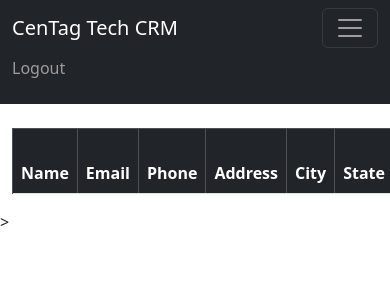
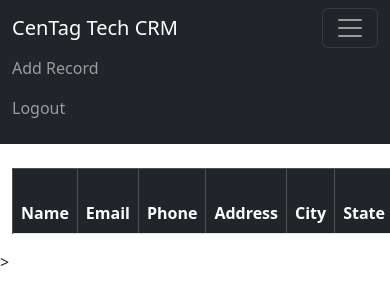
Before and after one commit to centag22/Django_Crm, a Django app: page / in a window 390 px wide, after a click that opens the changed part; the page is wider, and only the part inside the window is pictured. Shown: the top 305 px of that part. Run offline with Django 4.2, Linux system fonts and the light colour scheme; the visitor is signed in with stand-in values (Sample User, id 1); data that the repository does not hold is empty.

Commit message:
Complete Crm Moditification

```diff
--- a/website/templates/home.html
+++ b/website/templates/home.html
@@ -30,8 +30,8 @@
       {% if records %}
       {% for record in records %}
       <tr>
-          <td>{{ record.first_name }}
-            {{ record.last_name }}</td>
+          <td><a href="{% url 'record' record.id %}">{{ record.first_name }}
+            {{ record.last_name }}</a></td>
           <td>{{ record.email }}</td>
           <td>{{ record.phone }}</td>
           <td>{{ record.address }}</td>
@@ -56,7 +56,7 @@
 
 
 {% else %}
-<div class="col-md-6 offset-md-3"></div>
+<div class="col-md-6 offset-md-3">
 <h1> Login </h1>
 </br>
 
@@ -73,11 +73,11 @@
         <br/>
 
         <button type="submit" class="btn btn-secondary">Login</button>
-      </form>
+
 
 </form>
 
-
+</div>
 
 {% endif %}
 
--- a/website/templates/navbar.html
+++ b/website/templates/navbar.html
@@ -8,6 +8,9 @@
         <ul class="navbar-nav me-auto mb-2 mb-lg-0">
 
           {% if user.is_authenticated %}
+          <li class="nav-item">
+            <a class="nav-link" href="{% url 'add_record' %}">Add Record</a>
+          </li>
 
           <li class="nav-item">
             <a class="nav-link" href="{% url 'logout' %}">Logout</a>
--- a/website/templates/record.html
+++ b/website/templates/record.html
@@ -39,7 +39,10 @@
   <br/></br>
   <a href="{% url 'home' %}" class="btn btn-secondary">Back</a>
 
-  <a href="{% url 'home' %}" class="btn btn-danger">Delete</a>
+  <a href="{% url 'delete_record' customer_record.id %}" class="btn btn-danger">Delete</a>
+
+
+  <a href="{% url 'update_record' customer_record.id %}" class="btn btn-secondary">Update Record</a>
 
 
 
--- a/website/templates/register.html
+++ b/website/templates/register.html
@@ -2,7 +2,7 @@
 {% block content %}
 
 
-
+<div class="col-md-6 offset-md-3">
 <h1>Register</h1>
 <br/>
 
@@ -12,9 +12,9 @@
             <div class="alert alert-warning alert-dismissible fade show" role="alert">
                 Your Form Errors
                 {% for field in form %}
-                    { % if field.errors % }
+                    {% if field.errors %}
                         {{ field.errors }}
-                    { % endif %}
+                    {% endif %}
                 {% endfor %}
                 <button type="button" class="btn-close" data-bs-dismiss="alert" aria-label="Close"></button>
             </div>
--- a/website/urls.py
+++ b/website/urls.py
@@ -8,6 +8,8 @@ urlpatterns = [
     path('register/', views.register_user, name='register'),
     path('record/<int:pk>', views.customer_record, name='record'),
     path('delete_record/<int:pk>', views.delete_record, name='delete_record'),
+    path('add_record/', views.add_record, name='add_record'),
+    path('update_record/<int:pk>', views.update_record, name='update_record'),
 
 
 ]
--- a/website/views.py
+++ b/website/views.py
@@ -1,7 +1,7 @@
 from django.shortcuts import render, redirect
 from django.contrib.auth import authenticate, login, logout
 from django.contrib import messages
-from .forms import SignUpForm
+from .forms import SignUpForm, AddRecordForm
 from .models import Record
 
 
@@ -74,3 +74,29 @@ def delete_record(request, pk):
     else:
         messages.success(request, "You Must Be Login To Have Access To Delete... ")
         return redirect('home')
+
+def add_record(request):
+    form = AddRecordForm(request.POST or None)
+    if request.user.is_authenticated:
+        if request.method == "POST":
+            if form.is_valid():
+                add_record = form.save()
+                messages.success(request, "Record Added Successfully....")
+                return redirect('home')
+        return render(request, 'add_record.html', {'form':form})
+    else:
+        messages.success(request, "You must be Logged In....")
+        return redirect('home')
+
+def update_record(request, pk):
+    if request.user.is_authenticated:
+        current_record = Record.objects.get(id=pk)
+        form = AddRecordForm(request.POST or None, instance=current_record)
+        if form.is_valid():
+            form.save()
+            messages.success(request, "Record Has Been Updated !....")
+            return redirect('home')
+        return render(request, 'update_record.html', {'form':form})
+    else:
+        messages.success(request, "You must be Logged In....")
+        return redirect('home')
```
Also changed, not shown: website/forms.py (+19 -0 lines), website/templates/add_record.html (added, +24 -0 lines), website/templates/update_record.html (added, +23 -0 lines).
